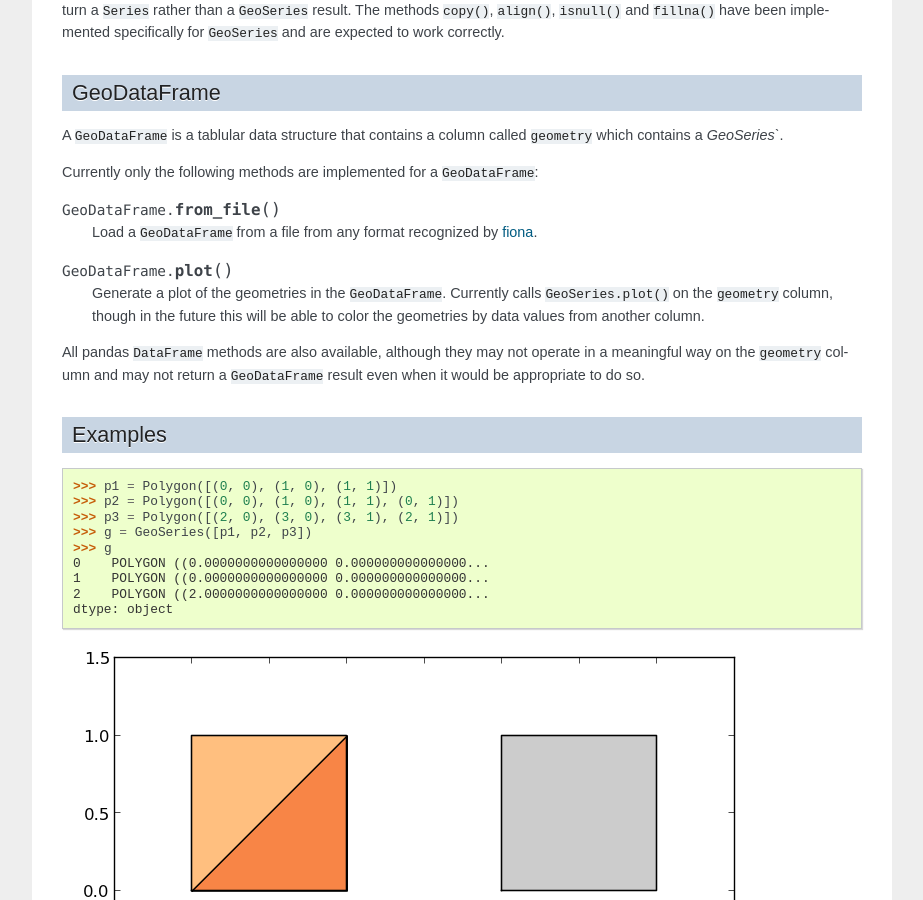
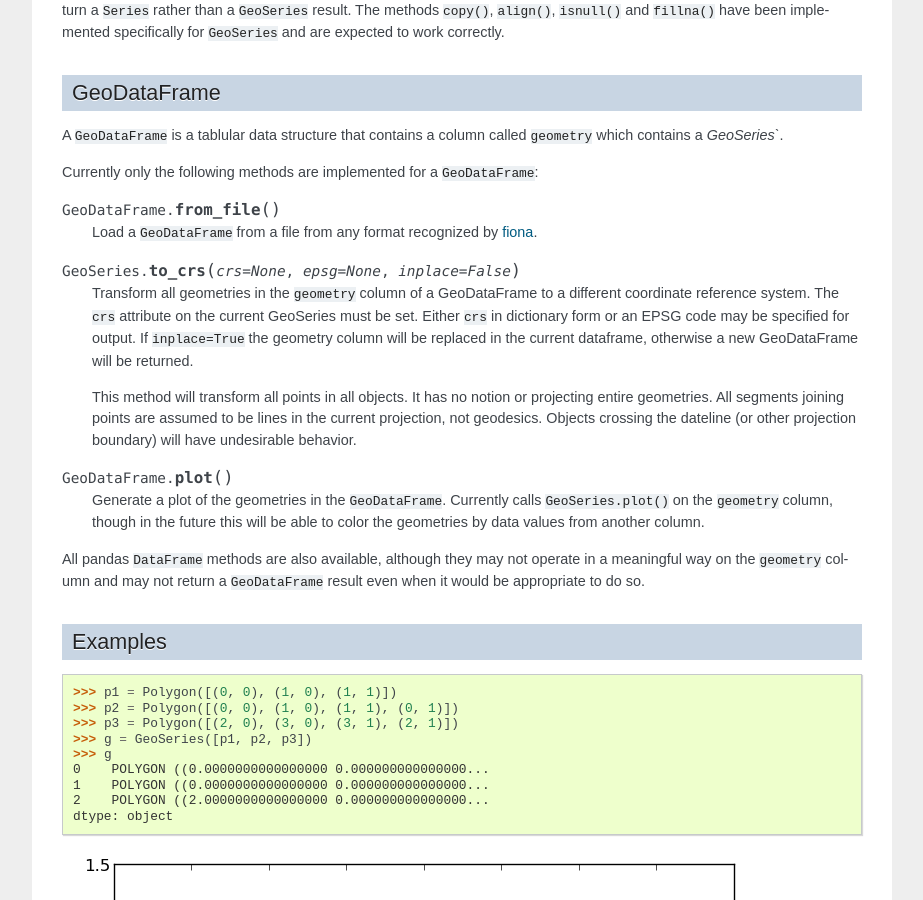
Before and after one commit to geopandas/geopandas, a Sphinx documentation site: the page built from doc/docs.rst, in a window 1280 px wide and 900 px high, scrolled down 3191 px. Shown: the whole window, without its empty margins (198-1121 px from the left). Built offline with Sphinx 7.4.7, drawn with Linux system fonts in a browser that asks for light colours.

Commit message:
Implement to_crs() method for GeoDataFrame

```diff
--- a/doc/docs.rst
+++ b/doc/docs.rst
@@ -248,6 +248,21 @@ Currently only the following methods are implemented for a ``GeoDataFrame``:
   Load a ``GeoDataFrame`` from a file from any format recognized by
   `fiona`_.
 
+.. method:: GeoSeries.to_crs(crs=None, epsg=None, inplace=False)
+
+  Transform all geometries in the ``geometry`` column of a
+  GeoDataFrame to a different coordinate reference system.  The
+  ``crs`` attribute on the current GeoSeries must be set.  Either
+  ``crs`` in dictionary form or an EPSG code may be specified for
+  output.  If ``inplace=True`` the geometry column will be replaced in
+  the current dataframe, otherwise a new GeoDataFrame will be returned.
+
+  This method will transform all points in all objects.  It has no
+  notion or projecting entire geometries.  All segments joining points
+  are assumed to be lines in the current projection, not geodesics.
+  Objects crossing the dateline (or other projection boundary) will
+  have undesirable behavior.
+
 .. method:: GeoDataFrame.plot()
 
   Generate a plot of the geometries in the ``GeoDataFrame``.
```
Also changed, not shown: 1 other file.
